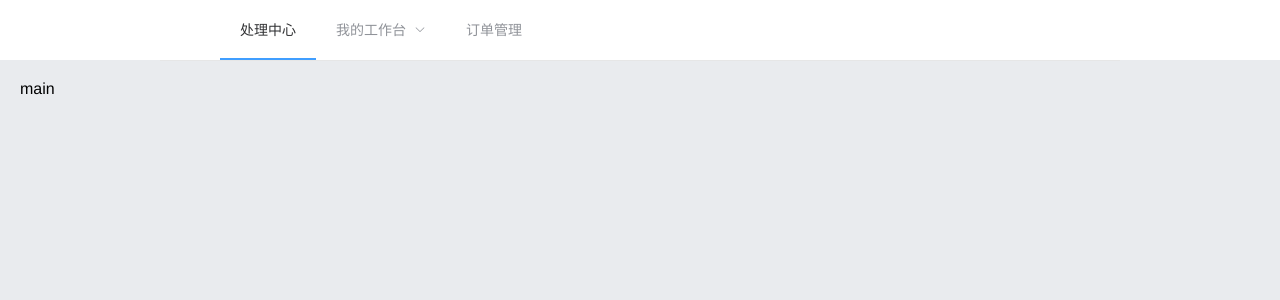
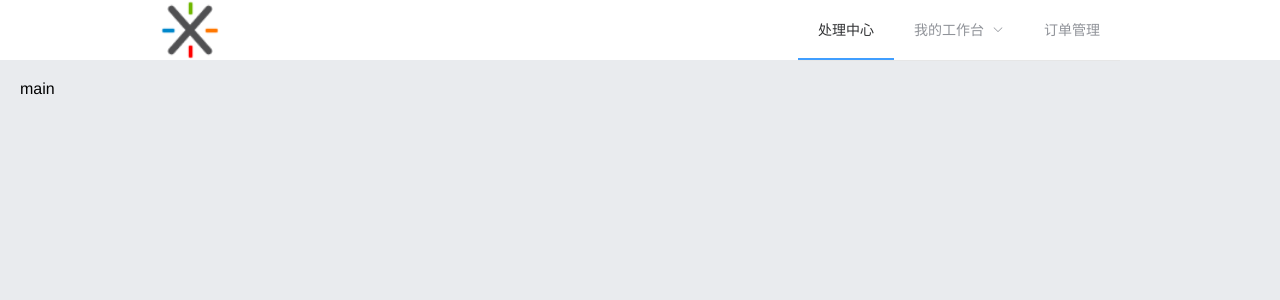
Before and after one commit to ElonXun/flystation_vue, a Vue app: page /#/ in a window 1280 px wide. Shown: the top 300 px of the page. Built offline with nearby package versions, Linux system fonts and the light colour scheme.

Commit message:
调整导航栏

```diff
--- a/src/components/Navigator.vue
+++ b/src/components/Navigator.vue
@@ -2,7 +2,7 @@
     <div>
       <el-row>
         <el-col :xs="0" :sm="3" :md="3" :lg="3" class="sideCol"></el-col>
-        <el-col :xs="24" :sm="18" :md="18" :lg="18">
+        <el-col :xs="24" :sm="18" :md="18" :lg="18" class="middle_wrapper">
             <div class="logo">
               <img src='../assets/navigator/logo-50.png' height="60px" width="60px" />
             </div>
@@ -60,6 +60,10 @@ export default Vue.extend({
     line-height: 0;
     font-size: 0;
   }
+  .middle_wrapper{
+    height: 60px;
+    line-height: 60px;
+  }
   .logo{
      float: left;
   }
@@ -68,6 +72,8 @@ export default Vue.extend({
   }
   .right_navigator_menu{
     height: 60px;
+    display: inline-block;
+    float: right;
   }
   .right_navigator_menu_item{
     height: 60px;
```
